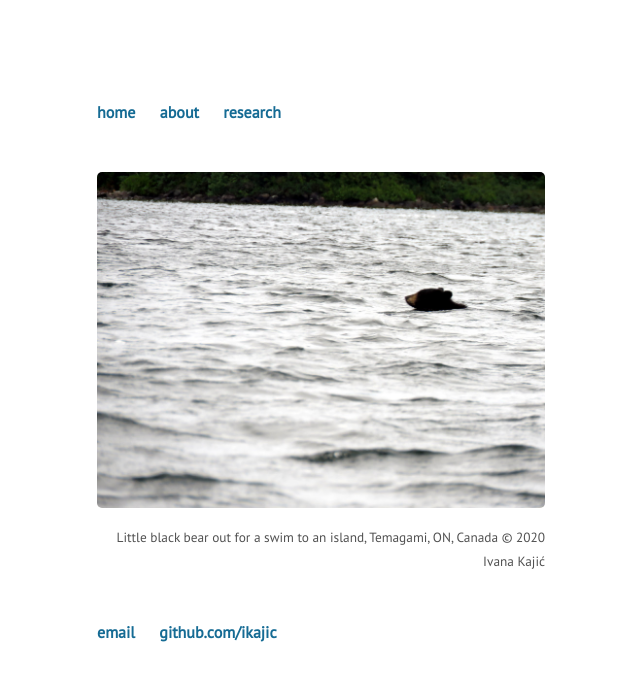
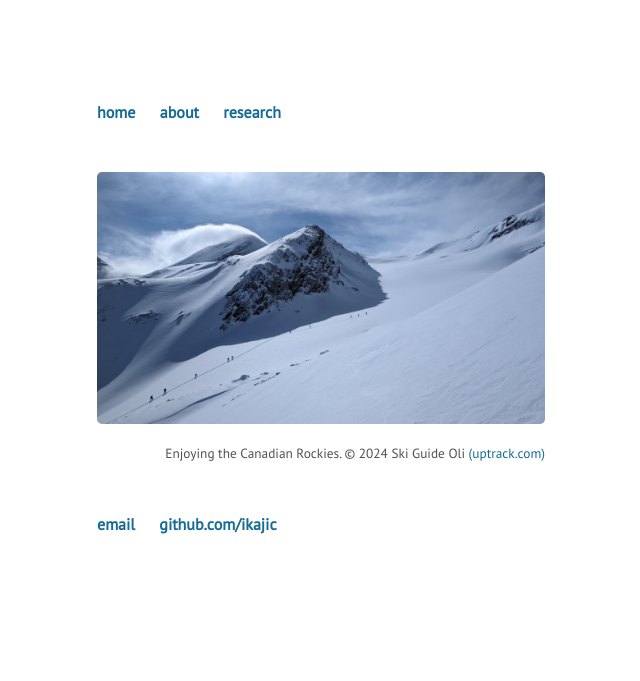
Before and after one commit to ikajic/ikajic.github.io, a Jekyll site: the page built from index.md, in a window 1280 px wide. Shown: the top 681 px of the page, without its empty margins (319-959 px from the left). Built offline with Jekyll 4.4.1, drawn with Linux system fonts in a browser that asks for light colours.

Commit message:
Update index.md

```diff
--- a/index.md
+++ b/index.md
@@ -3,5 +3,5 @@ layout: default
 title: Ivana Kajic's homepage
 ---
 
-<img src="files/lilobear.JPG" alt="home" width="100%" align="center">
-<p align="right"><small> Little black bear out for a swim to an island, Temagami, ON, Canada © 2020 Ivana Kajić </small></p>
+<img src="files/backcountry_small.png" alt="home" width="100%" align="center">
+<p align="right"><small> Enjoying the Canadian Rockies. © 2024 Ski Guide Oli <a href="https://theuptrack.com/" target="_blank">(uptrack.com)</a> </small></p>
```
